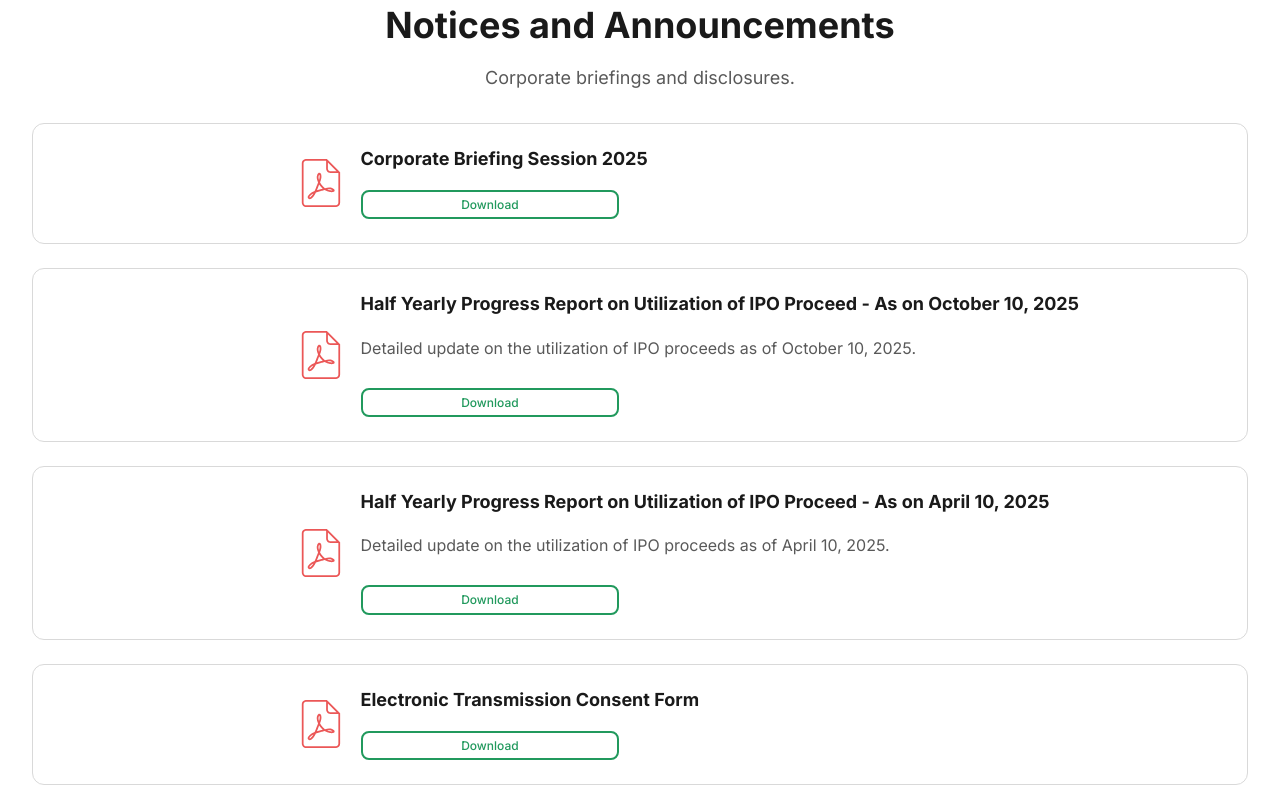
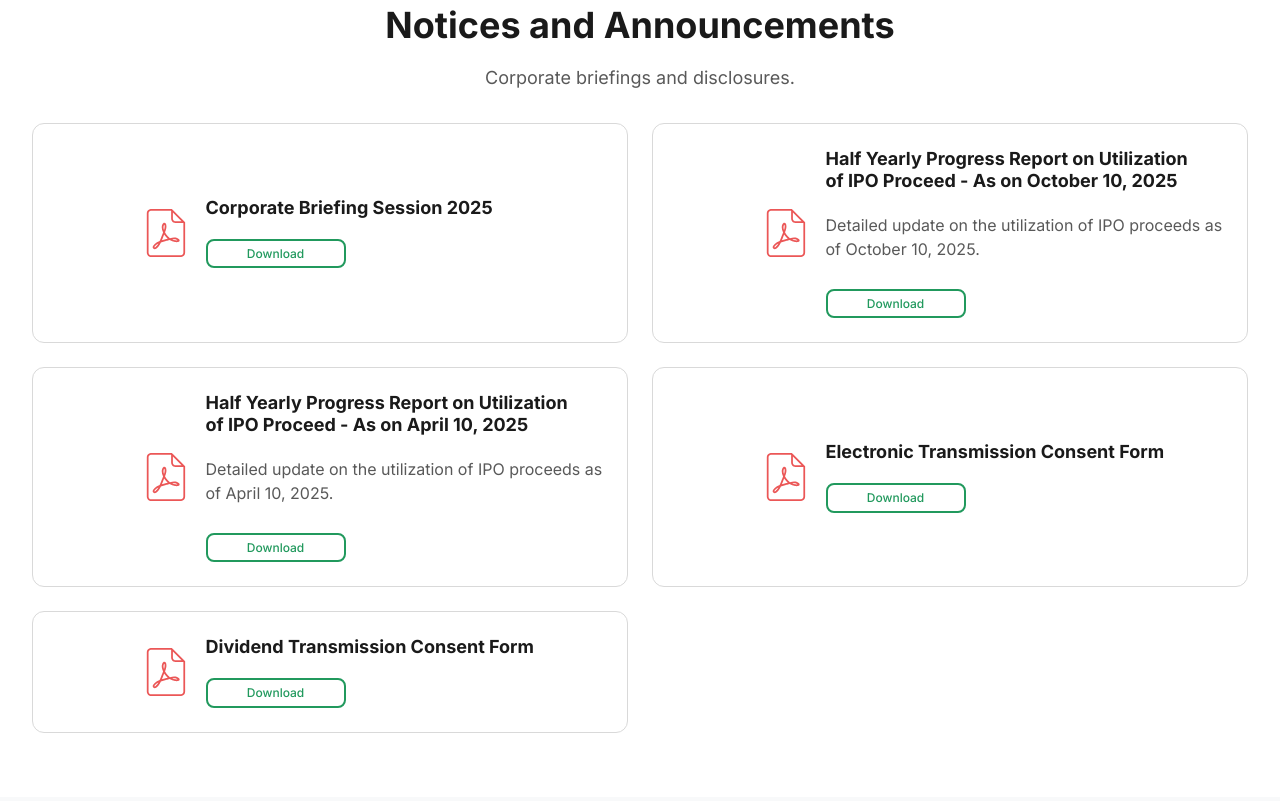
Before and after one commit to saqibj/bcem-site, an Astro site: page /investor-relations in a window 1280 px wide. Shown: the part 2579-3380 px from the top of the page. Built offline with nearby package versions, Linux system fonts and the light colour scheme; Astro itself is replaced by a stand-in of ours.

Commit message:
layout changes

```diff
--- a/src/pages/investor-relations/index.astro
+++ b/src/pages/investor-relations/index.astro
@@ -385,6 +385,12 @@ import BaseLayout from '@/layouts/BaseLayout.astro';
     gap: var(--space-6);
   }
 
+  @media (min-width: 768px) {
+    .notice-list {
+      grid-template-columns: repeat(2, 1fr);
+    }
+  }
+
   .report-card,
   .notice-card {
     border: 1px solid var(--color-border);
```
